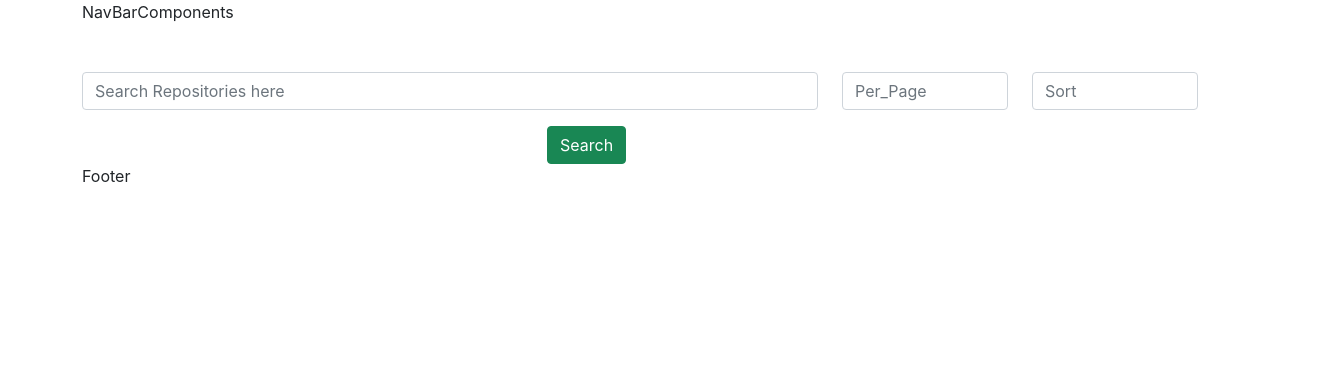
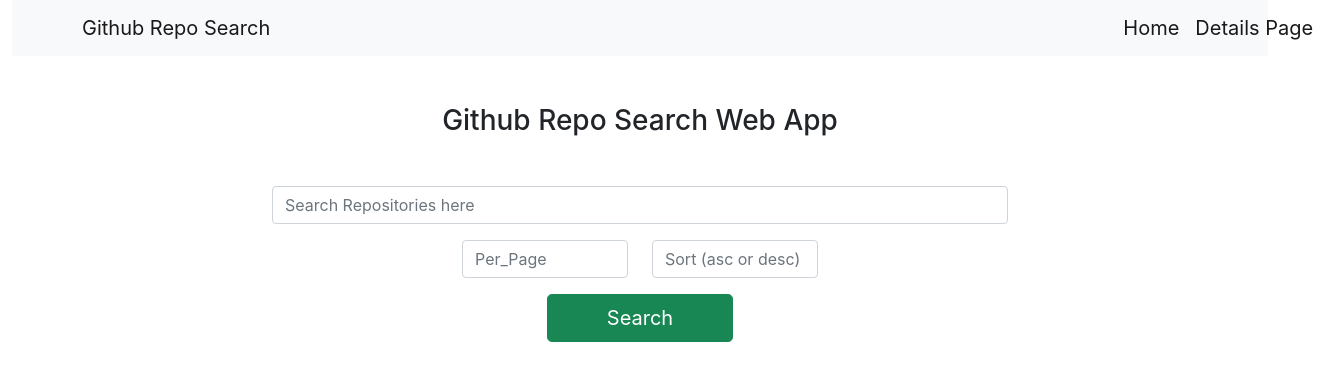
Before and after one commit to ankitjswl56/github-repo-search-app-www, a React (Create React App) app: page / in a window 1280 px wide. Shown: the top 380 px of the page, 1329 px wide, since content can reach past the window. Built offline with nearby package versions, Linux system fonts and the light colour scheme.

Commit message:
completed home page

```diff
--- a/src/Components/Shared/Footer.js
+++ b/src/Components/Shared/Footer.js
@@ -5,7 +5,7 @@
     return(
       <div className="container-fluid">
         <div className="container">
-          Footer
+          <p className="text-center"></p>
         </div>
       </div>
     );
--- a/src/Components/Shared/NavBarComponents.js
+++ b/src/Components/Shared/NavBarComponents.js
@@ -4,9 +4,25 @@
   render(){
     return(
       <div className="container-fluid">
+          <nav className="navbar navbar-expand-lg navbar-light bg-light">
         <div className="container">
-          NavBarComponents
+          <a className="navbar-brand" href="#Navbar">Github Repo Search</a>
+          <button className="navbar-toggler" type="button" data-toggle="collapse" data-target="#navbarSupportedContent" aria-controls="navbarSupportedContent" aria-expanded="false" aria-label="Toggle navigation">
+            <span className="navbar-toggler-icon"></span>
+          </button>
+
+          <div className="offset-lg-9 offset-md-9 collapse navbar-collapse" id="navbarSupportedContent">
+            <ul className="navbar-nav mr-auto">
+              <li className="nav-item active">
+                <a className="navbar-brand" href="/">Home </a>
+              </li>
+              <li className="nav-item">
+                <a className="navbar-brand" href="/detailspage">Details Page</a>
+              </li>
+            </ul>
+          </div>
         </div>
+        </nav>
       </div>
     );
   }
--- a/src/Pages/Details/index.js
+++ b/src/Pages/Details/index.js
@@ -2,7 +2,12 @@
 import PrimaryLayout from '../../Components/Layout/PrimaryLayout';
 
 class DetailsPage extends React.PureComponent{
+  constructor(props){
+    super(props);
+    this.state = {}
+  }
   render(){
+    console.log(this.props)
     return(
       <PrimaryLayout className="container-fluid">
         <div className="container">
--- a/src/Pages/Home/index.js
+++ b/src/Pages/Home/index.js
@@ -1,5 +1,6 @@
 import React from 'react';
 import PrimaryLayout from '../../Components/Layout/PrimaryLayout';
+import { Search } from '../../Services/Rest/Search';
 
 class HomePage extends React.PureComponent{
   constructor(props){
@@ -8,6 +9,10 @@
       search: '',
       per_page: '',
       sort: '',
+      searchResult: [],
+      displayResult: [],
+      buttonDisplay: true,
+      spinner: false
     }
   }
   getSearchKeyWord = (event) =>{
@@ -25,35 +30,106 @@
       sort: event.target.value
     })
   }
-  onSubmitForm = () => {
-
+  onSubmitForm = async (event) => {
+    event.preventDefault();
+    const { search, per_page, sort, spinner } = this.state;
+    this.setState({spinner: !spinner})
+    if(search === '' || per_page === '' || sort === ''){
+      alert('Please Fill the form complete');
+      return
+    };
+    const details = {
+      search: search,
+      _sort: sort
+    }
+    const response = await Search.Search_Repo(details);
+    console.log(response)
+    this.setState({
+      searchResult: response.message.items,
+      displayResult: response.message.items
+    })
+    this.setState({spinner: false})
+  }
+  goToNextPage = () => {
+    let { searchResult, per_page, buttonDisplay } = this.state;
+    this.setState({spinner: true})
+    if(searchResult.length < per_page){
+      this.setState({buttonDisplay : !buttonDisplay});
+      return;
+    }
+    for(let i=0; i< per_page; i++){
+      searchResult.shift()
+    }
+    this.setState({
+      displayResult: searchResult,
+     })
+    window.scrollTo(0,0);
+    this.forceUpdate();
+    this.setState({spinner: false})
   }
   render(){
+    const { displayResult, per_page, spinner } = this.state
     return(
       <PrimaryLayout className="container-fluid">
+        <div style={{position: 'relative', height: '80vh'}}>
           <div className="container">
-          <form onSubmit={() => {}}>
+            <h3 className="text-center mt-5">Github Repo Search Web App</h3>
+            <form onSubmit={(event) => this.onSubmitForm(event)}>
               <div className="row mt-5 ">
-              <div className="col-lg-8 col-md-8 col-sm-12 col-12">
+                <div className="offset-lg-2 offset-md-2 col-lg-8 col-md-8 col-sm-8 col-12">
                   <div className="input-group mb-3">
                     <input type="text" onChange={(event)=>this.getSearchKeyWord(event)} className="form-control" placeholder="Search Repositories here" aria-label="Search" aria-describedby="basic-addon1" />
                   </div>
                 </div>
-              <div className="col-lg-2 col-md-2 col-sm-12 col-12">
+                <div className="col-lg-2 col-md-2"/>
+                <div className="offset-lg-4 offset-md-4 col-lg-2 col-md-2 col-sm-12 col-12">
                   <div className="input-group mb-3">
                     <input type="text" onChange={(event)=>this.getPerPageNumber(event)} className="form-control" placeholder="Per_Page" aria-label="Per_Page" aria-describedby="basic-addon1" />
                   </div>
                 </div>
                 <div className="col-lg-2 col-md-2 col-sm-12 col-12">
                   <div className="input-group mb-3">
-                  <input type="text" onChange={(event)=>this.getSortReq(event)} className="form-control" placeholder="Sort" aria-label="Sort" aria-describedby="basic-addon1" />
+                    <input type="text" onChange={(event)=>this.getSortReq(event)} className="form-control" placeholder="Sort (asc or desc)" aria-label="Sort" aria-describedby="basic-addon1" />
                   </div>
                 </div>
               </div>
-            <div className="offset-lg-5 offset-md-5 col-lg-2 col-md-2 col-sm-2 col-2">
-              <button type="button" className="btn btn-success">Search</button>
+              <div className="offset-lg-5 offset-md-5 col-lg-2 col-md-2 col-sm-6 col-6">
+                <button type="submit" className="btn btn-success btn-lg col-12">Search</button>
               </div>
             </form>
+          </div>
+          {
+            spinner === true ? (
+              <div className="mt-5 d-flex justify-content-center">
+                <div className="spinner-border" role="status">
+                </div>
+              </div>
+            )
+            : (
+              displayResult.length > 0 && (
+                <div className="container">
+                  {
+                    displayResult.map((eachitem, index) => (
+                      index < per_page && (
+                          <div className="card mt-5" key={eachitem.id}>
+                            <div className="card-body">
+                              <p className="font-weight-bold">Repo Name: {eachitem.name}</p>
+                              <p className="font-weight-bold">Author: {eachitem.name}</p>
+                              <p className="font-weight-bold">Number of Stars: {eachitem.stargazers_count}</p>
+                              <p className="font-weight-bold">Watchers Count: {eachitem.watchers_count}</p>
+                              <p className="font-weight-bold">Forks Count: {eachitem.forks_count}</p>
+                              <p className="font-weight-bold">Description: {eachitem.description}</p>
+                              <p className="font-weight-bold">Last Updated: {eachitem.updated_at}</p>
+                            </div>
+                          </div>
+                      )
+                    ))
+                  }
+                  <div className="d-flex justify-content-center mt-5"><button className="btn btn-primary mb-5" onClick={()=>{this.goToNextPage()}}>Next</button></div>
+                </div>
+              )
+            )
+          }
         </div>
       </PrimaryLayout>
     );
--- /dev/null
+++ b/src/Services/Rest/Search.js
@@ -0,0 +1,30 @@
+import { http } from '../http';
+
+const Search = {
+  Search_Repo: async (details) => {
+    try {
+      details.search = details.search.split(' ').join('')
+      details._sort = details._sort.split(' ').join('')
+      const response = await http.get(`/api/search?_query=${details.search}&_sort=${details._sort}`)
+      if(response.status !== 200){
+        return await Promise.reject(new Error('Non 200 response'))
+      }
+      return await Promise.resolve(response.data)
+    } catch(error){
+      return Promise.reject(error);
+    }
+  },
+  Search_Author: async(details) => {
+    try {
+      const response = await http.get(`/api/repodetails/?owner=${details.owner}&repo=${details.repo}`)
+      if(response.status !== 200){
+        return await Promise.reject(new Error('Non 200 response'))
+      }
+      return await Promise.resolve(response.data)
+    } catch(error){
+      return Promise.reject(error);
+    }
+  }
+}
+
+export { Search };
--- /dev/null
+++ b/src/Services/http.js
@@ -0,0 +1,7 @@
+import axios from "axios";
+
+const http = axios.create({
+  baseURL: 'http://localhost:3001'
+})
+
+export { http };
```
Lines whose indentation alone changed are shown as unchanged.
